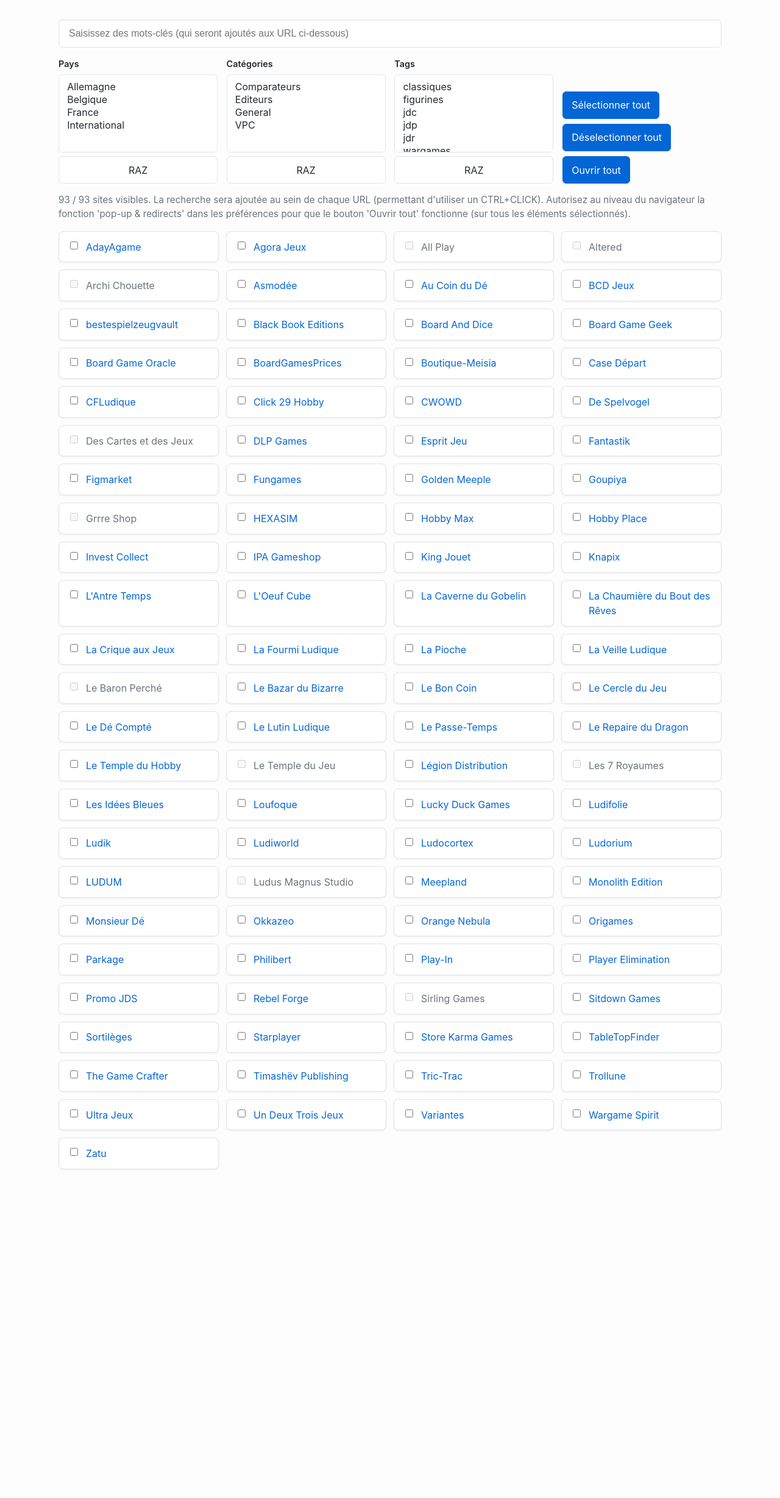
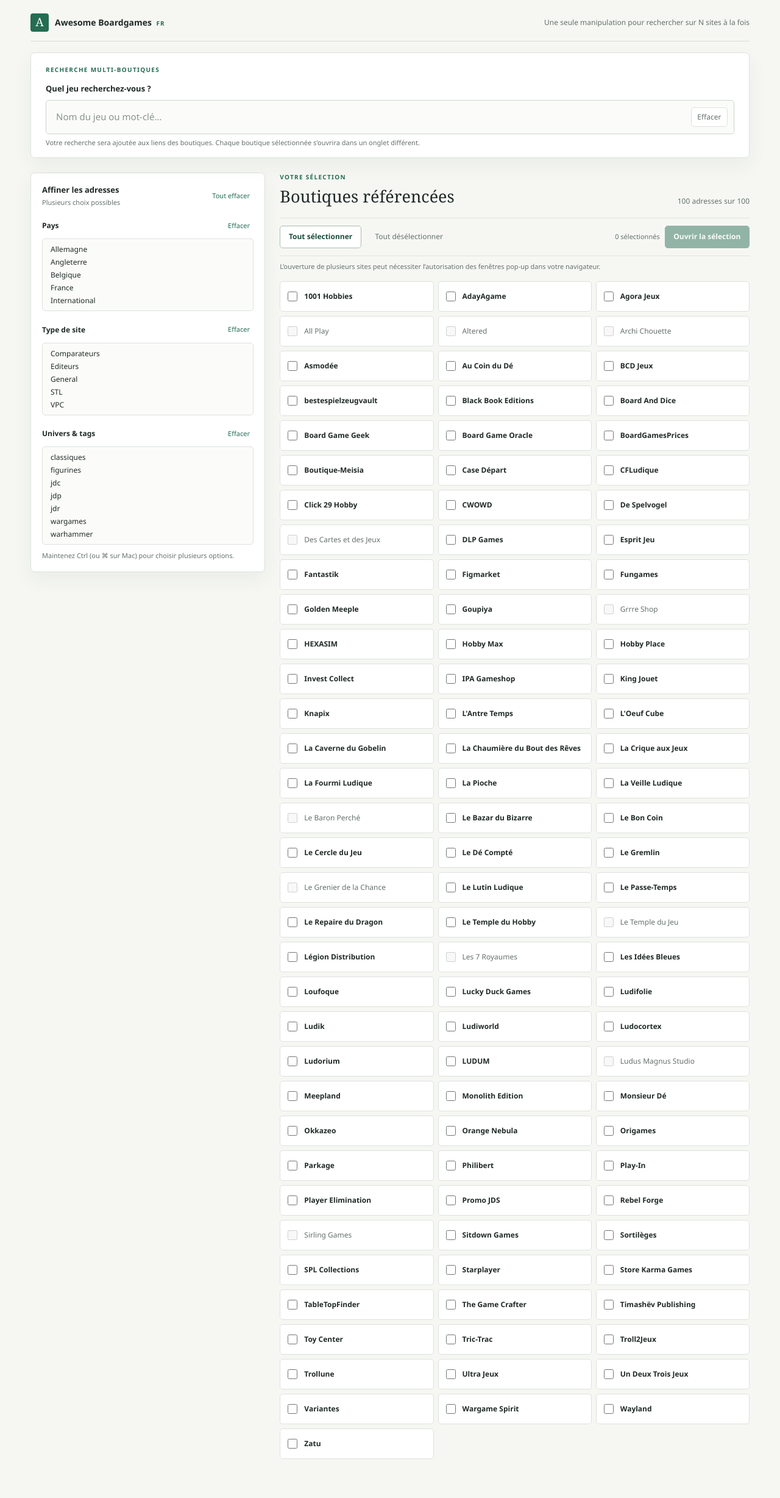
Before and after one commit to KillingJ0k3/awesome-boardgames-fr, a Jekyll site: the page search/index.html, which Jekyll copies as it is, in a window 1280 px wide. Shown: the whole page at 61% size. Built offline with Jekyll 4.4.1, drawn with Linux system fonts in a browser that asks for light colours; before the commit the page ends 1965 px from its top, so only the background shows below that.

Commit message:
CSS layout change, some links added

```diff
--- /dev/null
+++ b/data/stl.yaml
@@ -0,0 +1,3 @@
+- name: Le Grenier de la Chance
+  url: https://grenier-de-la-chance.fr/
+  country: fr
--- a/data/vpc.yaml
+++ b/data/vpc.yaml
@@ -106,7 +106,7 @@
   search: "/dhtml/resultat_recherche.php?keywords="
   country: fr
 
-# Not considered as there are dbouts about this site ...
+# Not considered as there are doubts about this site ...
 #- name: Jeux Malins
 #  url: https://www.jeuxmalins.com/
 #  search: "/?s="
@@ -350,3 +350,33 @@
   url: https://www.bazardubizarre.com/
   search: "?_en_stock=1&s="
   country: fr
+
+- name: Toy Center
+  url: https://toy-center.fr/
+  search: "/categories.php?new_search="
+  country: fr
+
+- name:  Troll2Jeux
+  url: https://troll2jeux.com/
+  search: "/recherche?controller=search_magic_scope=full&search&s="
+  country: fr
+
+- name:  Le Gremlin
+  url: https://shop.legremlin.fr/
+  search: "/recherche?controller=search&s="
+  country: fr
+
+- name:  1001 Hobbies
+  url: https://www.1001hobbies.fr/
+  search: "/fr/toutes-les-maquettes-avec-1001hobbiesfr?s="
+  country: fr
+
+- name: Wayland
+  url: https://www.waylandgames.co.uk/
+  search: "/search?query="
+  country: uk
+
+- name: SPL Collections
+  url: https://spl-collections.com/
+  search: "/search?q="
+  country: fr
--- a/search/app.js
+++ b/search/app.js
@@ -2,21 +2,25 @@
   { file: 'comparators.yaml', label: 'Comparateurs' },
   { file: 'editors.yaml', label: 'Editeurs' },
   { file: 'general.yaml', label: 'General' },
-  { file: 'vpc.yaml', label: 'VPC' }
+  { file: 'vpc.yaml', label: 'VPC' },
+  { file: 'stl.yaml', label: 'STL' }
 ];
 
 const searchInput = document.getElementById('searchInput');
+const clearSearchButton = document.getElementById('clearSearchButton');
 const selectAllButton = document.getElementById('selectAllButton');
 const deselectAllButton = document.getElementById('deselectAllButton');
 const openAllButton = document.getElementById('openAllButton');
 const clearTagsButton = document.getElementById('clearTagsButton');
 const clearCategoriesButton = document.getElementById('clearCategoriesButton');
 const clearCountriesButton = document.getElementById('clearCountriesButton');
+const clearAllFiltersButton = document.getElementById('clearAllFiltersButton');
 const tagFilter = document.getElementById('tagFilter');
 const categoryFilter = document.getElementById('categoryFilter');
 const countryFilter = document.getElementById('countryFilter');
 const statusEl = document.getElementById('status');
 const sitesList = document.getElementById('sitesList');
+const selectionCount = document.getElementById('selectionCount');
 
 let websites = [];
 let allTags = [];
@@ -174,6 +178,7 @@
   select.innerHTML = values
     .map((value) => `<option value="${value.value}">${value.label}</option>`)
     .join('');
+  select.size = Math.max(values.length, 1);
 }
 
 function renderWebsites(query) {
@@ -187,7 +192,7 @@
     return matchesCategory && matchesTags && matchesCountry;
   });
 
-  statusEl.textContent = `${filteredSites.length} / ${websites.length} sites visibles. La recherche sera ajoutée au sein de chaque URL (permettant d'utiliser un CTRL+CLICK). Autorisez au niveau du navigateur la fonction 'pop-up & redirects' dans les préférences pour que le bouton 'Ouvrir tout' fonctionne (sur tous les éléments sélectionnés).`;
+  statusEl.textContent = `${filteredSites.length} adresse${filteredSites.length === 1 ? '' : 's'} sur ${websites.length}`;
 
   const fragment = document.createDocumentFragment();
 
@@ -199,14 +204,22 @@
     const checkbox = document.createElement('input');
     checkbox.id = `site-${index}`;
     checkbox.type = 'checkbox';
-    checkbox.disabled = !Boolean((site.search || '').trim());
+    const isRemoved = Boolean((site.date_removed || '').trim());
+    checkbox.disabled = isRemoved || !Boolean((site.search || '').trim());
 
     const link = document.createElement('a');
     const href = buildSearchUrl(site, query);
-    link.href = href;
+    if (isRemoved) {
+      link.setAttribute('aria-disabled', 'true');
+    } else {
+      link.href = href;
+    }
     link.target = '_blank';
     link.rel = 'noopener noreferrer';
     link.textContent = site.name;
+    if (site.date_added) {
+      link.title = `Ajouté le ${site.date_added}`;
+    }
 
     label.appendChild(checkbox);
     label.appendChild(link);
@@ -214,11 +227,18 @@
   });
 
   sitesList.replaceChildren(fragment);
+  updateSelectionControls();
+}
+
+function updateSelectionControls() {
+  const selectedCount = sitesList.querySelectorAll('input[type="checkbox"]:checked').length;
+  selectionCount.textContent = `${selectedCount} sélectionné${selectedCount === 1 ? '' : 's'}`;
+  openAllButton.disabled = selectedCount === 0;
 }
 
 async function loadWebsites() {
   try {
-    statusEl.textContent = 'Loading websites…';
+    statusEl.textContent = 'Chargement des adresses…';
     const loaded = [];
 
     for (const categoryConfig of DATA_FILES) {
@@ -262,13 +282,19 @@
     // statusEl.textContent = `${filteredSites.length} / ${websites.length} sites visibles. La recherche sera ajoutée au sein de chaque URL. Autorisez au niveau du navigateur la fonction 'pop-up & redirects' dans les préférences pour que le bouton 'Ouvrir tout' fonctionne.`;
   } catch (error) {
     console.error(error);
-    statusEl.textContent = 'Unable to load the data files. Please open the page through a local web server.';
-    sitesList.innerHTML = '<div class="empty-state">The YAML files could not be loaded.</div>';
+    statusEl.textContent = 'Chargement impossible';
+    sitesList.innerHTML = '<div class="empty-state">Les fichiers de données n’ont pas pu être chargés. Ouvrez cette page depuis un serveur web local.</div>';
   }
 }
 
 searchInput.addEventListener('input', (event) => {
   renderWebsites(event.target.value);
+});
+
+clearSearchButton.addEventListener('click', () => {
+  searchInput.value = '';
+  searchInput.focus();
+  renderWebsites('');
 });
 
 tagFilter.addEventListener('change', () => {
@@ -304,6 +330,15 @@
   renderWebsites(searchInput.value);
 });
 
+clearAllFiltersButton.addEventListener('click', () => {
+  [countryFilter, categoryFilter, tagFilter].forEach((filter) => {
+    Array.from(filter.options).forEach((option) => {
+      option.selected = false;
+    });
+  });
+  renderWebsites(searchInput.value);
+});
+
 function setAllSelection(checked) {
   const checkboxes = Array.from(sitesList.querySelectorAll('input[type="checkbox"]'));
   checkboxes.forEach((checkbox) => {
@@ -311,7 +346,14 @@
       checkbox.checked = checked;
     }
   });
+  updateSelectionControls();
 }
+
+sitesList.addEventListener('change', (event) => {
+  if (event.target.matches('input[type="checkbox"]')) {
+    updateSelectionControls();
+  }
+});
 
 selectAllButton.addEventListener('click', () => {
   setAllSelection(true);
--- a/search/index.html
+++ b/search/index.html
@@ -1,51 +1,99 @@
 <!DOCTYPE html>
-<html lang="en">
+<html lang="fr">
   <head>
     <meta charset="UTF-8" />
     <meta name="viewport" content="width=device-width, initial-scale=1.0" />
-    <title>Board Games Search</title>
+    <meta name="theme-color" content="#f6f7f3" />
+    <meta name="description" content="Recherchez un jeu de société dans les boutiques et comparateurs référencés." />
+    <title>Recherche de jeux | Awesome Boardgames</title>
     <link rel="stylesheet" href="./styles.css" />
   </head>
   <body>
     <main class="container">
-      <header class="toolbar">
+      <header class="page-header">
+        <a class="wordmark" href="../" aria-label="Awesome Boardgames, accueil">
+          <span class="wordmark-mark" aria-hidden="true">A</span>
+          <span>Awesome Boardgames <span class="wordmark-locale">FR</span></span>
+        </a>
+        <p class="header-note">Une seule manipulation pour rechercher sur N sites à la fois</p>
+      </header>
+
+      <section class="search-panel" aria-label="Recherche par mots-clés">
+        <p class="eyebrow">Recherche multi-boutiques</p>
         <label class="search-field" for="searchInput">
-          <span class="sr-only">Recherche</span>
+          <span class="search-label">Quel jeu recherchez-vous&nbsp;?</span>
+          <span class="search-control">
             <input
               id="searchInput"
               type="search"
-            placeholder="Saisissez des mots-clés (qui seront ajoutés aux URL ci-dessous)"
+              placeholder="Nom du jeu ou mot-clé…"
               autocomplete="off"
             />
+            <button id="clearSearchButton" class="clear-search" type="button" aria-label="Effacer la recherche" title="Effacer la recherche">Effacer</button>
+          </span>
+          <span class="field-hint">Votre recherche sera ajoutée aux liens des boutiques. Chaque boutique sélectionnée s'ouvrira dans un onglet différent.</span>
         </label>
-      </header>
+      </section>
+
+      <div class="content-layout">
+        <aside class="filters-panel" aria-labelledby="filterTitle">
+          <div class="filter-heading">
+            <div class="filter-title-group">
+              <h2 id="filterTitle">Affiner les adresses</h2>
+              <span>Plusieurs choix possibles</span>
+            </div>
+            <button id="clearAllFiltersButton" class="clear-filter clear-all-filters" type="button">Tout effacer</button>
+          </div>
 
           <div class="filters">
-        <label class="filter-field" for="countryFilter">
-          <span class="filter-label">Pays</span>
-          <select id="countryFilter" multiple></select>
-          <button id="clearCountriesButton" type="button">RAZ</button>
-        </label>
-        <label class="filter-field" for="categoryFilter">
-          <span class="filter-label">Catégories</span>
-          <select id="categoryFilter" multiple></select>
-          <button id="clearCategoriesButton" type="button">RAZ</button>
-        </label>
-        <label class="filter-field" for="tagFilter">
-          <span class="filter-label">Tags</span>
-          <select id="tagFilter" multiple></select>
-          <button id="clearTagsButton" type="button">RAZ</button>
-        </label>
-        <div class="toolbar-actions">
-          <button id="selectAllButton" type="button">Sélectionner tout</button>
-          <button id="deselectAllButton" type="button">Déselectionner tout</button>
-          <!-- disabled class="disabled" -->
-          <button id="openAllButton" type="button">Ouvrir tout</button>
+            <div class="filter-field">
+              <div class="filter-label-row">
+                <label class="filter-label" for="countryFilter">Pays</label>
+                <button id="clearCountriesButton" class="clear-filter" type="button">Effacer</button>
+              </div>
+              <select id="countryFilter" multiple aria-describedby="filterHint"></select>
+            </div>
+            <div class="filter-field">
+              <div class="filter-label-row">
+                <label class="filter-label" for="categoryFilter">Type de site</label>
+                <button id="clearCategoriesButton" class="clear-filter" type="button">Effacer</button>
+              </div>
+              <select id="categoryFilter" multiple aria-describedby="filterHint"></select>
+            </div>
+            <div class="filter-field">
+              <div class="filter-label-row">
+                <label class="filter-label" for="tagFilter">Univers &amp; tags</label>
+                <button id="clearTagsButton" class="clear-filter" type="button">Effacer</button>
+              </div>
+              <select id="tagFilter" multiple aria-describedby="filterHint"></select>
             </div>
           </div>
+          <p id="filterHint" class="filter-hint">Maintenez Ctrl (ou ⌘ sur Mac) pour choisir plusieurs options.</p>
+        </aside>
 
-      <p id="status" class="status">Chargement…</p>
+        <section class="results-section" aria-labelledby="resultsTitle">
+          <div class="results-heading">
+            <div>
+              <p class="eyebrow">Votre sélection</p>
+              <h2 id="resultsTitle">Boutiques référencées</h2>
+            </div>
+            <p id="status" class="status" aria-live="polite">Chargement…</p>
+          </div>
+
+          <div class="results-toolbar">
+            <div class="toolbar-actions">
+              <button id="selectAllButton" class="button-secondary" type="button">Tout sélectionner</button>
+              <button id="deselectAllButton" class="button-quiet" type="button">Tout désélectionner</button>
+            </div>
+            <div class="open-actions">
+              <span id="selectionCount" class="selection-count" aria-live="polite">0 sélectionné</span>
+              <button id="openAllButton" class="button-primary" type="button" disabled>Ouvrir la sélection</button>
+            </div>
+          </div>
+          <p class="bulk-note">L’ouverture de plusieurs sites peut nécessiter l’autorisation des fenêtres pop-up dans votre navigateur.</p>
           <div id="sitesList" class="sites-grid" aria-live="polite"></div>
+        </section>
+      </div>
     </main>
 
     <script src="./app.js"></script>
--- a/search/styles.css
+++ b/search/styles.css
@@ -1,192 +1,257 @@
 :root {
   color-scheme: light;
-  font-family: -apple-system, BlinkMacSystemFont, "Segoe UI", Roboto, Helvetica, Arial, sans-serif;
+  font-family: "Avenir Next", Avenir, "Segoe UI", sans-serif;
   line-height: 1.5;
-  --bg: #fdfdfd;
-  --panel: #ffffff;
-  --text: #24292e;
-  --muted: #6a737d;
-  --accent: #0366d6;
-  --accent-dark: #0256b3;
-  --border: #e1e4e8;
-  --shadow: 0 1px 3px rgba(27, 31, 35, 0.08);
+  font-synthesis: none;
+  --canvas: #f6f7f3;
+  --surface: #fff;
+  --ink: #202a28;
+  --muted: #65716c;
+  --line: #dce2dc;
+  --green: #256c53;
+  --green-deep: #194d3d;
+  --green-wash: #eaf2ec;
+  --orange: #c36c43;
+  --shadow: 0 12px 32px rgba(29, 48, 39, 0.055);
 }
 
-* {
-  box-sizing: border-box;
-}
+* { box-sizing: border-box; }
 
 body {
   margin: 0;
-  background: var(--bg);
-  color: var(--text);
-  font-size: 16px;
+  background-color: var(--canvas);
+  background-image: radial-gradient(#dce3db 0.65px, transparent 0.65px);
+  background-size: 18px 18px;
+  color: var(--ink);
+  font-size: 15px;
 }
 
-.container {
-  max-width: 1120px;
-  margin: 0 auto;
-  padding: 2rem 1rem 3rem;
+button, input, select { font: inherit; }
+
+button {
+  min-height: 40px;
+  border: 1px solid var(--line);
+  border-radius: 5px;
+  padding: 0.55rem 0.85rem;
+  background: var(--surface);
+  color: var(--ink);
+  cursor: pointer;
+  transition: background-color 150ms ease, border-color 150ms ease, color 150ms ease, transform 150ms ease;
 }
 
-.toolbar {
-  margin-bottom: 1rem;
+button:hover:not(:disabled) { border-color: #9eaea3; background: #f7faf7; }
+button:active:not(:disabled) { transform: translateY(1px); }
+button:focus-visible, input:focus-visible, select:focus-visible, a:focus-visible {
+  outline: 3px solid rgba(37, 108, 83, 0.28);
+  outline-offset: 2px;
+}
+button:disabled { cursor: not-allowed; opacity: 0.48; }
+
+.container {
+  width: min(1180px, calc(100% - 64px));
+  margin: 0 auto;
+  padding: 20px 0 64px;
 }
 
-.search-field {
-  display: block;
+.page-header {
+  min-height: 48px;
+  display: flex;
+  align-items: center;
+  justify-content: space-between;
+  border-bottom: 1px solid rgba(32, 42, 40, 0.14);
+  padding-bottom: 14px;
 }
 
-.search-field input {
-  width: 100%;
-  padding: 0.8rem 1rem;
-  border: 1px solid var(--border);
-  border-radius: 6px;
-  font-size: 1rem;
-  box-shadow: inset 0 1px 2px rgba(27, 31, 35, 0.04);
+.wordmark {
+  display: inline-flex;
+  align-items: center;
+  gap: 10px;
+  color: var(--ink);
+  font-size: 14px;
+  font-weight: 700;
+  text-decoration: none;
 }
 
-.search-field input:focus {
-  outline: none;
-  border-color: var(--accent);
-  box-shadow: 0 0 0 3px rgba(3, 102, 214, 0.2);
+.wordmark-mark {
+  display: grid;
+  width: 30px;
+  aspect-ratio: 1;
+  place-items: center;
+  border-radius: 4px;
+  background: var(--green);
+  color: #fff;
+  font-family: Georgia, "Times New Roman", serif;
+  font-size: 19px;
+  font-weight: 400;
 }
 
-.filters {
-  display: grid;
-  grid-template-columns: repeat(auto-fit, minmax(230px, 1fr));
-  gap: 0.9rem;
-  align-items: end;
-  margin-bottom: 1rem;
+.wordmark-locale { margin-left: 4px; color: var(--green); font-size: 10px; letter-spacing: 0.08em; }
+.header-note { margin: 0; color: var(--muted); font-size: 12px; }
+
+.eyebrow {
+  margin: 0 0 11px;
+  color: var(--green);
+  font-size: 10px;
+  font-weight: 750;
+  letter-spacing: 0.13em;
+  text-transform: uppercase;
 }
 
-.filter-field {
-  display: flex;
-  flex-direction: column;
-  gap: 0.4rem;
+h2, p { margin-top: 0; }
+
+.search-panel {
+  margin-top: 18px;
+  padding: 20px 24px 16px;
+  border: 1px solid var(--line);
+  border-radius: 7px;
+  background: var(--surface);
+  box-shadow: var(--shadow);
+  animation: rise-in 550ms 70ms ease both;
 }
 
-.filter-label {
-  font-size: 0.9rem;
-  font-weight: 600;
-  color: var(--text);
+.content-layout {
+  display: grid;
+  grid-template-columns: minmax(0, 1fr) minmax(0, 2fr);
+  align-items: start;
+  gap: 24px;
+  margin-top: 24px;
 }
 
-select,
-button {
-  font: inherit;
-}
-
-select {
-  border: 1px solid var(--border);
-  border-radius: 6px;
-  padding: 0.6rem 0.7rem;
-  min-height: 2.8rem;
-  background: var(--panel);
-  color: var(--text);
-}
-
-select[multiple] {
-  min-height: 8rem;
-}
-
-button {
-  border: 1px solid var(--border);
-  border-radius: 6px;
-  padding: 0.6rem 0.9rem;
-  background: var(--panel);
-  color: var(--text);
-  cursor: pointer;
-  transition: background-color 0.15s ease, border-color 0.15s ease;
-}
-
-button:hover {
-  background: #f6f8fa;
-  border-color: #d0d7de;
-}
-
-button#selectAllButton,
-button#deselectAllButton,
-button#openAllButton {
-  background: var(--accent);
-  color: #fff;
-  border-color: var(--accent);
-}
-
-button#selectAllButton:hover,
-button#deselectAllButton:hover,
-button#openAllButton:hover {
-  background: var(--accent-dark);
-  border-color: var(--accent-dark);
-}
-
-.toolbar-actions {
-  display: flex;
-  gap: 0.5rem;
-  flex-wrap: wrap;
-  align-items: center;
-}
-
-.status {
-  color: var(--muted);
-  margin: 0 0 1rem;
-  font-size: 0.95rem;
-}
-
-.sites-grid {
-  display: grid;
-  grid-template-columns: repeat(auto-fit, minmax(240px, 1fr));
-  gap: 0.75rem;
-}
-
-.site-card {
-  background: var(--panel);
-  border: 1px solid var(--border);
-  border-radius: 8px;
-  padding: 0.8rem 0.9rem;
-  display: flex;
-  align-items: flex-start;
-  gap: 0.6rem;
+.filters-panel {
+  min-width: 0;
+  padding: 18px;
+  border: 1px solid var(--line);
+  border-radius: 7px;
+  background: var(--surface);
   box-shadow: var(--shadow);
 }
 
-.site-card input {
-  margin-top: 0.2rem;
+.search-field { display: block; }
+.search-label, .filter-label { color: var(--ink); font-size: 13px; font-weight: 700; }
+
+.search-control {
+  display: flex;
+  min-height: 56px;
+  align-items: center;
+  margin-top: 8px;
+  border: 1px solid #cbd6cc;
+  border-radius: 5px;
+  background: #fbfcfa;
+  transition: border-color 150ms ease, box-shadow 150ms ease;
 }
 
-.site-card a {
-  color: var(--accent);
-  text-decoration: none;
-  word-break: break-word;
+.search-control:focus-within { border-color: var(--green); box-shadow: 0 0 0 3px rgba(37, 108, 83, 0.12); }
+.search-control input { width: 100%; min-width: 0; border: 0; outline: 0; background: transparent; padding: 0.85rem 1rem; color: var(--ink); font-size: 15px; }
+.search-control input::placeholder { color: #89938d; }
+.search-control input:focus-visible { outline: 0; }
+.clear-search { flex: 0 0 auto; min-height: 32px; margin-right: 10px; padding: 0.3rem 0.6rem; color: var(--muted); font-size: 12px; }
+.field-hint { display: block; margin-top: 6px; color: var(--muted); font-size: 11px; }
+
+.filter-heading { display: flex; align-items: center; justify-content: space-between; gap: 12px; margin: 0 0 16px; }
+.filter-title-group { display: flex; flex-direction: column; align-items: flex-start; gap: 2px; }
+.filter-heading h2 { margin: 0; font-size: 13px; }
+.filter-title-group > span { color: var(--muted); font-size: 11px; }
+
+.filters { display: grid; grid-template-columns: minmax(0, 1fr); gap: 15px; }
+.filter-field { min-width: 0; }
+.filter-label-row { display: flex; align-items: center; justify-content: space-between; margin-bottom: 7px; }
+.filter-label { font-size: 12px; }
+.clear-filter { min-height: 28px; border: 0; padding: 0.2rem 0.4rem; color: var(--green); font-size: 11px; }
+.clear-filter:hover:not(:disabled) { background: var(--green-wash); }
+.clear-all-filters { flex: 0 0 auto; white-space: nowrap; }
+
+select {
+  width: 100%;
+  border: 1px solid var(--line);
+  border-radius: 5px;
+  background: #fbfcfa;
+  color: var(--ink);
+  padding: 6px;
+  font-size: 12px;
 }
 
-.site-card a:hover {
-  text-decoration: underline;
+select option { padding: 2px 7px; border-radius: 3px; }
+.filter-hint { margin: 8px 0 0; color: var(--muted); font-size: 11px; }
+
+.results-section { min-width: 0; animation: rise-in 600ms 120ms ease both; }
+.results-heading { display: flex; align-items: end; justify-content: space-between; gap: 20px; margin-bottom: 14px; }
+.results-heading .eyebrow { margin-bottom: 4px; }
+.results-heading h2 { margin: 0; font-family: Georgia, "Times New Roman", serif; font-size: 27px; font-weight: 400; }
+.status { flex: 0 0 auto; margin: 0 0 4px; color: var(--muted); font-size: 12px; }
+
+.results-toolbar {
+  display: flex;
+  align-items: center;
+  justify-content: space-between;
+  gap: 16px;
+  padding: 12px 0;
+  border-top: 1px solid var(--line);
+  border-bottom: 1px solid var(--line);
 }
 
-.site-card input:disabled + a {
-  color: var(--muted);
+.toolbar-actions, .open-actions { display: flex; align-items: center; gap: 8px; }
+.toolbar-actions button, .open-actions button { min-height: 36px; font-size: 12px; }
+.button-secondary { border-color: #a9beb0; color: var(--green-deep); font-weight: 650; }
+.button-quiet { border-color: transparent; background: transparent; color: var(--muted); }
+.button-primary { border-color: var(--green); background: var(--green); color: #fff; font-weight: 650; }
+.button-primary:hover:not(:disabled) { border-color: var(--green-deep); background: var(--green-deep); color: #fff; }
+.selection-count { color: var(--muted); font-size: 11px; white-space: nowrap; }
+.bulk-note { margin: 9px 0 15px; color: var(--muted); font-size: 11px; }
+
+.sites-grid { display: grid; grid-template-columns: repeat(3, minmax(0, 1fr)); gap: 7px; }
+
+.site-card {
+  display: flex;
+  min-width: 0;
+  min-height: 50px;
+  align-items: center;
+  gap: 11px;
+  padding: 9px 12px;
+  border: 1px solid var(--line);
+  border-radius: 5px;
+  background: var(--surface);
+  transition: border-color 150ms ease, background-color 150ms ease, transform 150ms ease;
 }
+
+.site-card:hover { transform: translateY(-1px); border-color: #a8b9ac; background: #fcfdfb; }
+.site-card:has(input:checked) { border-color: #9cb9a5; background: #f0f6f1; }
+.site-card input { width: 16px; height: 16px; flex: 0 0 auto; margin: 0; accent-color: var(--green); }
+.site-card a { min-width: 0; overflow-wrap: anywhere; color: var(--ink); font-size: 12px; font-weight: 600; text-decoration: none; }
+.site-card a:hover { color: var(--green); text-decoration: underline; text-underline-offset: 3px; }
+.site-card input:disabled + a { color: var(--muted); font-weight: 450; }
+.site-card input:disabled { cursor: not-allowed; }
 
 .empty-state {
   grid-column: 1 / -1;
+  padding: 28px 18px;
+  border: 1px dashed #bdc9be;
+  border-radius: 5px;
+  color: var(--muted);
   text-align: center;
-  background: var(--panel);
-  border: 1px dashed var(--border);
-  border-radius: 8px;
-  padding: 1.25rem;
-  color: var(--muted);
-  box-shadow: var(--shadow);
 }
 
-.sr-only {
-  position: absolute;
-  width: 1px;
-  height: 1px;
-  padding: 0;
-  margin: -1px;
-  overflow: hidden;
-  clip: rect(0, 0, 0, 0);
-  white-space: nowrap;
-  border: 0;
+@keyframes rise-in { from { opacity: 0; transform: translateY(8px); } to { opacity: 1; transform: translateY(0); } }
+
+@media (max-width: 760px) {
+  .container { width: min(100% - 40px, 600px); padding-top: 18px; }
+  .content-layout { grid-template-columns: minmax(0, 1fr); gap: 20px; }
+  .sites-grid { grid-template-columns: repeat(2, minmax(0, 1fr)); }
 }
+
+@media (max-width: 520px) {
+  .container { width: calc(100% - 32px); padding-bottom: 40px; }
+  .header-note { max-width: 130px; text-align: right; font-size: 10px; }
+  .search-panel { padding: 18px 14px 14px; }
+  .filters { gap: 12px; }
+  select { min-height: 92px; }
+  .results-heading { align-items: start; flex-direction: column; gap: 8px; }
+  .results-heading h2 { font-size: 25px; }
+  .results-toolbar { align-items: stretch; flex-direction: column; gap: 8px; }
+  .toolbar-actions { flex-wrap: wrap; }
+  .open-actions { justify-content: space-between; }
+  .sites-grid { grid-template-columns: 1fr; }
+}
+
+@media (prefers-reduced-motion: reduce) {
+  *, *::before, *::after { scroll-behavior: auto !important; animation-duration: 0.01ms !important; animation-iteration-count: 1 !important; transition-duration: 0.01ms !important; }
+}
```
Also changed, not shown: .github/skills/awesome-boardgames-fr/SKILL.md (added), 2 other files. Lines whose indentation alone changed are shown as unchanged.
